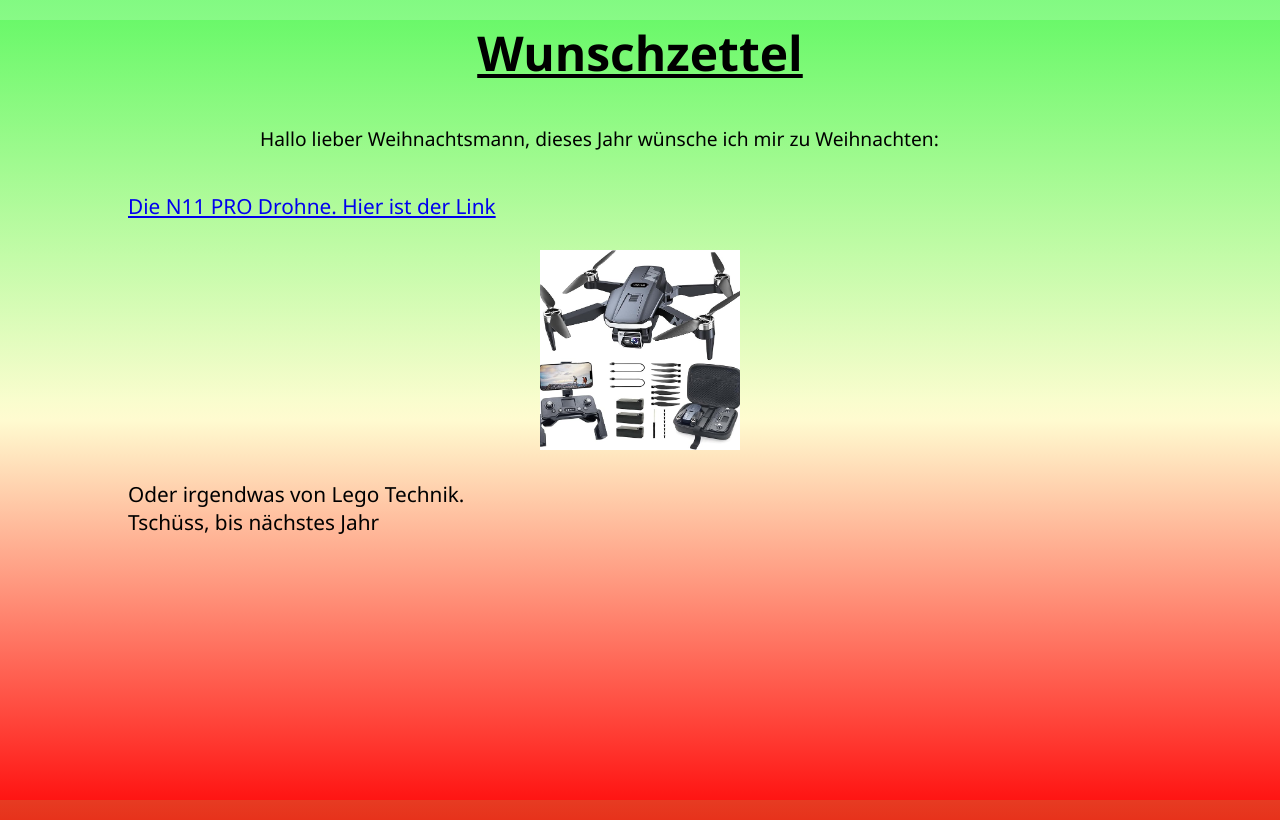
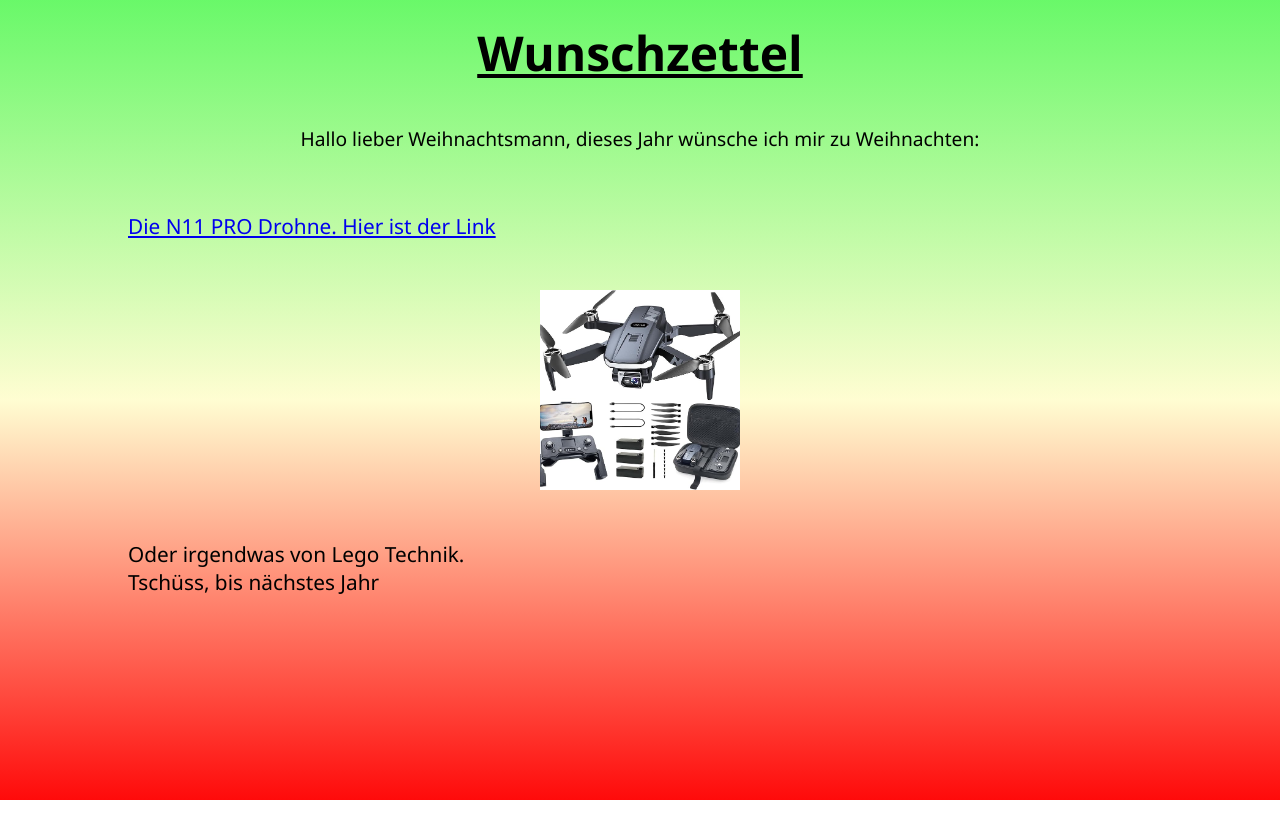
Before and after one commit to theostueer-b2b/Wunschzettel-2025, a plain HTML site: page index.html in a window 1280 px wide. Drawn offline with Linux system fonts and the light colour scheme.

Commit message:
Update style.css

```diff
--- a/style.css
+++ b/style.css
@@ -7,6 +7,7 @@
 html, body {
     height: 100%;
     width: 100%;
+    overflow-x: hidden;
     background: linear-gradient(
         rgba(99, 248, 99, 0.8),
         rgba(255, 253, 208, 0.8),
@@ -15,12 +16,20 @@ html, body {
     font-family: 'Segoe UI', Tahoma, Geneva, Verdana, sans-serif;
 }
 
+/* Verhindert Samsung-Rand-Bug */
+body {
+    min-height: 100vh;
+    display: flex;
+    flex-direction: column;
+}
+
+/* Ab hier normales Layout */
 #heading {
     font-size: 3rem;
     font-weight: 600;
     text-decoration: underline;
     text-align: center;
-    margin-top: 20px;
+    padding-top: 20px;
 }
 
 #einleitung {
@@ -28,17 +37,10 @@ html, body {
     font-weight: 500;
     max-width: 800px;
     margin: 40px auto;
-    text-align: left;
     padding: 0 20px;
 }
 
-#wish1 {
-    font-size: 1.3rem;
-    font-weight: 500;
-    margin: 20px 10%;
-}
-
-#auspruch {
+#wish1, #auspruch {
     font-size: 1.3rem;
     font-weight: 500;
     margin: 20px 10%;
```
